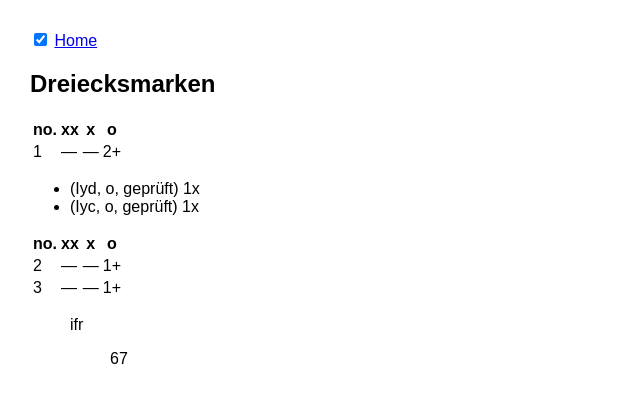
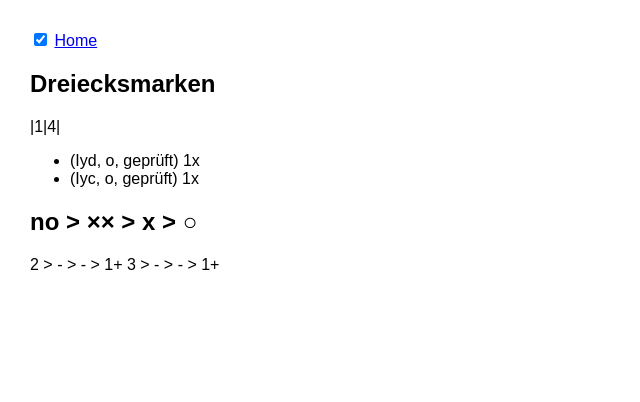
Before and after one commit to WeichselRiver/weichselmarke, an Astro site: page /COH in a window 1280 px wide. Shown: the whole page, without its empty margins (0-640 px from the left). Built offline with nearby package versions, Linux system fonts and the light colour scheme; Astro itself is replaced by a stand-in of ours.

Commit message:
Aktualisieren von COH.md

```diff
--- a/src/pages/COH.md
+++ b/src/pages/COH.md
@@ -7,17 +7,15 @@ layout : ../layouts/Layout.astro
 ## Dreiecksmarken
 
 
-| no. | xx | x | o |
-| --- | --- | --- | ---|
-| 1 | ---|---|2+|
+
+|1|4|
+
 
 - (Iyd, o, geprüft)     1x
 - (Iyc, o, geprüft)     1x
 
-| no. | xx | x | o |
-| --- | --- | --- | ---|
-| 2 | ---|---|1+|
-| 3 | ---|---|1+|
 
->  ifr
->  >  67
+no >  ×× >  x > ○
+----
+2 > - > - > 1+
+3 > - > - > 1+
```
